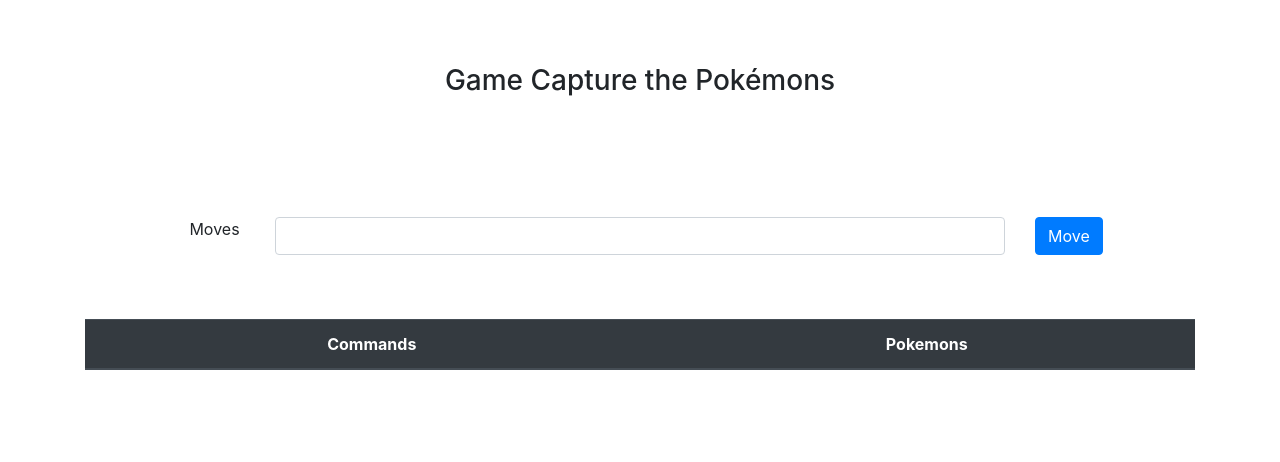
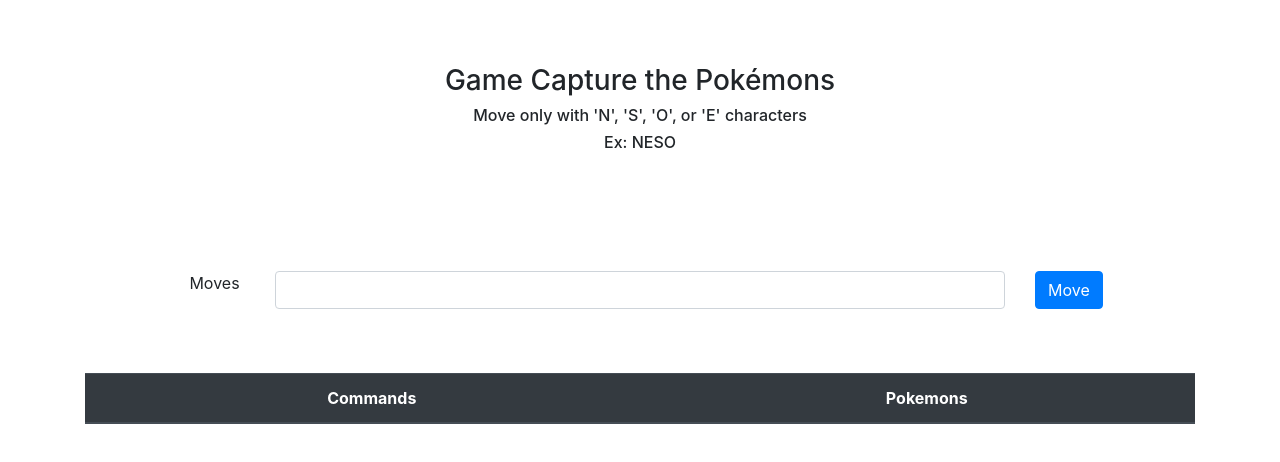
Before and after one commit to bobsk8/game-get-pokemons, an Angular app: page / in a window 1280 px wide. Shown: the top 462 px of the page. Built offline with nearby package versions, Linux system fonts and the light colour scheme.

Commit message:
Add information

```diff
--- a/src/app/modules/home/home.component.html
+++ b/src/app/modules/home/home.component.html
@@ -3,6 +3,8 @@
         <div class="row">
             <div class="col-sm">
                 <h3>Game Capture the Pokémons</h3>
+                <h6>Move only with 'N', 'S', 'O', or 'E' characters</h6>
+                <h6>Ex: NESO</h6>
             </div>
         </div>
         <div class="row move-area">
```
